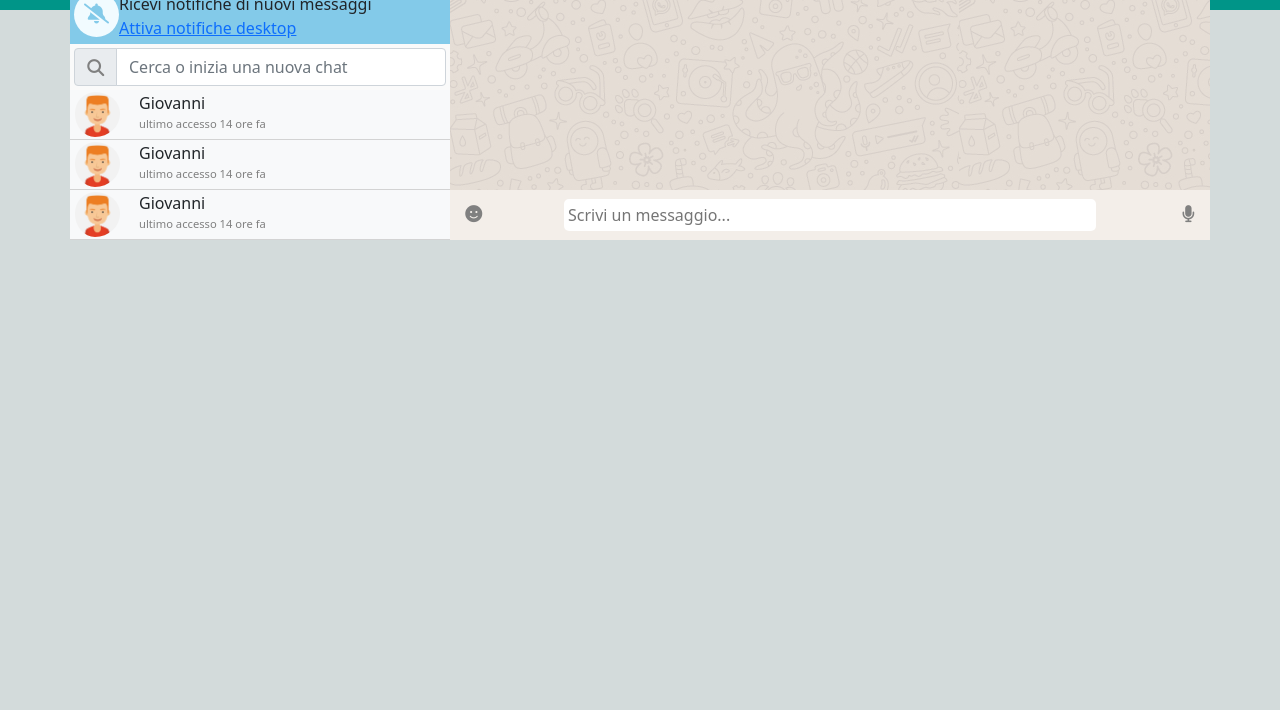
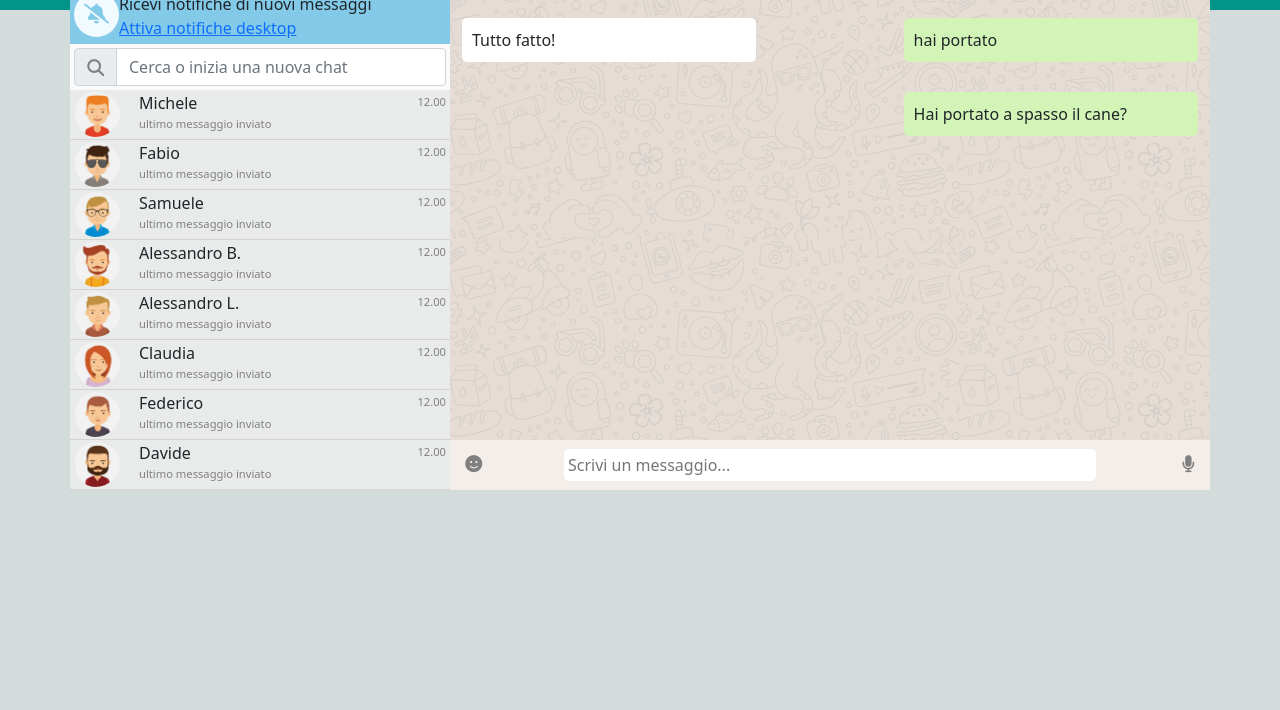
Before and after one commit to GiulianoCretella/vue-boolzapp, a plain HTML site: page index.html in a window 1280 px wide. Shown: the part 90-800 px from the top of the page. Drawn offline with nearby package versions, Linux system fonts and the light colour scheme.

Commit message:
milestone 1 completa

```diff
--- a/css/style.css
+++ b/css/style.css
@@ -111,6 +111,25 @@ span.accesso{
     border: none;
     border-radius: 5px;
 }
+.active-account{
+    background-color: #E9EBEB;
+}
+.messaggio-mio{
+    background-color: #D2F4B6;
+    clear: both;
+    padding: 10px;
+    border-radius: 5px;
+    min-width: 40%;
+    margin-top: 30px;
+
+}
+.messaggio-utente{
+    min-width: 40%;
+    background-color: #FFFFFF;
+    padding: 10px;
+    border-radius: 5px;
+    margin-top: 30px;
+}
 @media screen and (max-width:772px) {
     .main_header span.nome{
         display: none;
--- a/index.html
+++ b/index.html
@@ -22,8 +22,8 @@
             <div class="col-4">
                 <div class="row align-content-center align-items-center justify-content-between">
                     <div class="col-6 p-1">
-                        <img class="rounded-circle img-fluid" src="./img/avatar_1.jpg" alt="">
-                        <span class="nome">Giovanni</span>
+                        <img class="rounded-circle img-fluid" :src="'./img/avatar'+contacts[currentIndex].avatar+'.jpg'" alt="">
+                        <span class="nome">{{contacts[currentIndex].name}}</span>
                     </div>
                     <div class="col-6 text-end">
                         <i class="fa-solid fa-circle-notch"></i>
@@ -35,9 +35,9 @@
             <div class="col-8">
                 <div class="row align-content-center align-items-center justify-content-between">
                     <div class="col-8 p-1">
-                        <img class="float-start rounded-circle img-fluid"src="./img/avatar_1.jpg" alt="">
+                        <img class="float-start rounded-circle img-fluid" :src="'./img/avatar'+contacts[currentIndex].avatar+'.jpg'" alt="">
                         <div class="header-text float-start">
-                            <p>Giovanni</p>
+                            <p>{{contacts[currentIndex].name}}</p>
                             <span class="accesso">ultimo accesso 14 ore fa</span>
                         </div>
                     </div>
@@ -70,26 +70,13 @@
                 </div>
                 <div class="account">
                     <ul class="bg-light">
-                        <li>
-                            <img class="rounded-circle float-start" src="./img/avatar_1.jpg" alt="">
+                        <li v-for="(contact,index) in contacts" class="active-account">
+                            <img class="rounded-circle float-start img-fluid" :src="'./img/avatar'+ contact.avatar +'.jpg'" alt="">
                             <div class="header-text float-start">
-                                <p>Giovanni</p>
-                                <span class="accesso">ultimo accesso 14 ore fa</span>
+                                <p>{{contact.name}}</p>
+                                <span class="accesso">ultimo messaggio inviato</span>
                             </div>
-                        </li>
-                        <li>
-                            <img class="rounded-circle float-start" src="./img/avatar_1.jpg" alt="">
-                            <div class="header-text float-start">
-                                <p>Giovanni</p>
-                                <span class="accesso">ultimo accesso 14 ore fa</span>
-                            </div>
-                        </li>
-                        <li>
-                            <img class="rounded-circle float-start" src="./img/avatar_1.jpg" alt="">
-                            <div class="header-text float-start">
-                                <p>Giovanni</p>
-                                <span class="accesso">ultimo accesso 14 ore fa</span>
-                            </div>
+                            <span class="accesso float-end p-1">12.00</span>
                         </li>
                     </ul>
                 </div>
@@ -102,6 +89,16 @@
                     <input class="chat-input p-1" type="text" placeholder="Scrivi un messaggio...">
                     <i class="float-end fa-solid fa-microphone"></i>
                 </div>
+                <div class="messaggio-mio float-end">
+                    <span>hai portato</span>
+                </div>
+                <div class="messaggio-utente float-start">
+                    <span>Tutto fatto!</span>
+                </div>
+                <div class="messaggio-mio float-end">
+                    <span>Hai portato a spasso il cane?</span>
+                </div>
+
             </div>
         </div>
     </main>
--- a/js/script.js
+++ b/js/script.js
@@ -1,3 +1,12 @@
+
+// Milestone 1
+// ●	Replica della grafica con la possibilità di avere messaggi scritti dall’utente (verdi) e dall’interlocutore (bianco) assegnando due classi CSS diverse
+// ●	Visualizzazione dinamica della lista contatti: tramite la direttiva v-for, visualizzare nome e immagine di ogni contatto
+
+
+const app = new Vue({
+    el:'#app',
+    data:{
         contacts: [
             {
                 name: 'Michele',
@@ -160,7 +169,7 @@ contacts: [
                     }
                 ],
             }
-]
-// Milestone 1
-// ●	Replica della grafica con la possibilità di avere messaggi scritti dall’utente (verdi) e dall’interlocutore (bianco) assegnando due classi CSS diverse
-// ●	Visualizzazione dinamica della lista contatti: tramite la direttiva v-for, visualizzare nome e immagine di ogni contatto
+        ],
+        currentIndex:0,
+    }
+})
```
Lines whose indentation alone changed are shown as unchanged.
